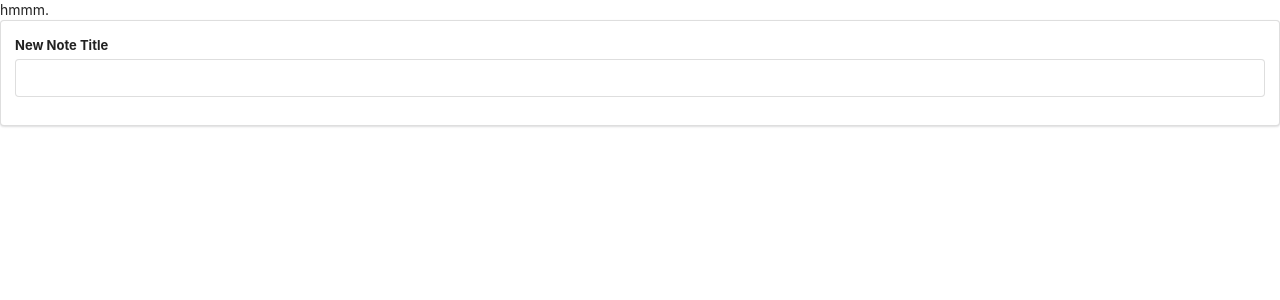
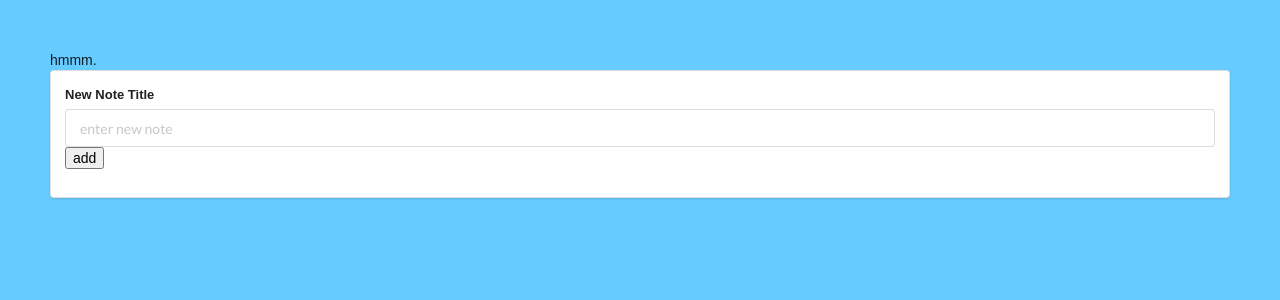
Before and after one commit to jncameron/colorNotes, a React (Create React App) app: page / in a window 1280 px wide. Shown: the top 300 px of the page. Built offline with nearby package versions, Linux system fonts and the light colour scheme.

Commit message:
added newNote and Notes components

```diff
--- a/public/index.html
+++ b/public/index.html
@@ -8,26 +8,11 @@
       content="width=device-width, initial-scale=1, shrink-to-fit=no"
     />
     <meta name="theme-color" content="#000000" />
-    <!--
-      manifest.json provides metadata used when your web app is added to the
-      homescreen on Android. See https://developers.google.com/web/fundamentals/web-app-manifest/
-    -->
     <link rel="stylesheet" href="https://cdnjs.cloudflare.com/ajax/libs/semantic-ui/2.4.1/semantic.min.css">
-    <link rel="manifest" href="%PUBLIC_URL%/manifest.json" />
     <title>Color Notes</title>
   </head>
   <body>
     <noscript>You need to enable JavaScript to run this app.</noscript>
     <div id="root"></div>
-    <!--
-      This HTML file is a template.
-      If you open it directly in the browser, you will see an empty page.
-
-      You can add webfonts, meta tags, or analytics to this file.
-      The build step will place the bundled scripts into the <body> tag.
-
-      To begin the development, run `npm start` or `yarn start`.
-      To create a production bundle, use `npm run build` or `yarn build`.
-    -->
   </body>
 </html>
--- a/src/App.js
+++ b/src/App.js
@@ -1,5 +1,4 @@
 import React, { Component } from 'react';
-import logo from './logo.svg';
 import NewNote from './components/NewNote';
 
 class App extends Component {
--- a/src/components/NewNote.js
+++ b/src/components/NewNote.js
@@ -1,33 +1,47 @@
 import React, { Component } from 'react';
+import Notes from './Notes';
 
 class NewNote extends Component {
 
-  state = { title: '' };
+  state = { notes: [] };
 
   onFormSubmit = e => {
     e.preventDefault();
+    if (this._inputElement.value !=="") {
+      var newNote = {
+        text: this._inputElement.value,
+        key: Date.now()
+      };
+    }
 
-    this.props.onSubmit(this.state.title);
+    this.setState(prevState => {
+      return {
+        notes: prevState.notes.concat(newNote)
+      }
+    });
+
+    this._inputElement.value ="";
+    console.log(this.state.notes);
   }
 
 
   render() {
     return(
       <div className="ui segment">
-        <form onsubmit={this.onFormSubmit} className="ui form">
+        <form onSubmit={this.onFormSubmit} className="ui form">
           <div className="field">
             <label>New Note Title</label>
             <input
+              ref={(a) => this._inputElement = a}
+              placeholder="enter new note"
               type="text"
-              value={this.state.title}
-              onChange={e => this.setState({title: e.target.value})}
             />
+            <button type="submit">add</button>
           </div>
           <div>
-            {this.state.title}
           </div>
         </form>
-
+        <Notes entries={this.state.notes} />
       </div>
     )
   }
--- /dev/null
+++ b/src/components/Notes.js
@@ -0,0 +1,21 @@
+import React, {Component} from 'react';
+
+class Notes extends Component {
+
+  createNotes(note) {
+    return <li key={note.key}>{note.text}</li>
+  }
+
+  render() {
+
+    let noteEntries = this.props.entries;
+    let listItems = noteEntries.map(this.createNotes);
+    return(
+      <ul className="note-list">
+        {listItems}
+      </ul>
+    );
+  }
+}
+
+export default Notes;
--- a/src/index.css
+++ b/src/index.css
@@ -1,14 +1,10 @@
 body {
-  margin: 0;
-  padding: 0;
-  font-family: -apple-system, BlinkMacSystemFont, "Segoe UI", "Roboto", "Oxygen",
-    "Ubuntu", "Cantarell", "Fira Sans", "Droid Sans", "Helvetica Neue",
-    sans-serif;
-  -webkit-font-smoothing: antialiased;
-  -moz-osx-font-smoothing: grayscale;
+  padding: 50px;
+  background-color: #66CCFF;
+  font-family: sans-serif;
 }
 
-code {
-  font-family: source-code-pro, Menlo, Monaco, Consolas, "Courier New",
-    monospace;
+#container {
+  display: flex;
+  justify-content: flex;
 }
--- a/src/index.js
+++ b/src/index.js
@@ -1,12 +1,6 @@
 import React from 'react';
 import ReactDOM from 'react-dom';
+import App from './App';
 import './index.css';
-import App from './App';
-import * as serviceWorker from './serviceWorker';
 
 ReactDOM.render(<App />, document.getElementById('root'));
-
-// If you want your app to work offline and load faster, you can change
-// unregister() to register() below. Note this comes with some pitfalls.
-// Learn more about service workers: http://bit.ly/CRA-PWA
-serviceWorker.unregister();
```
Also changed, not shown: public/manifest.json (deleted), 1 other file (tests, documents, lock files or other folders).
